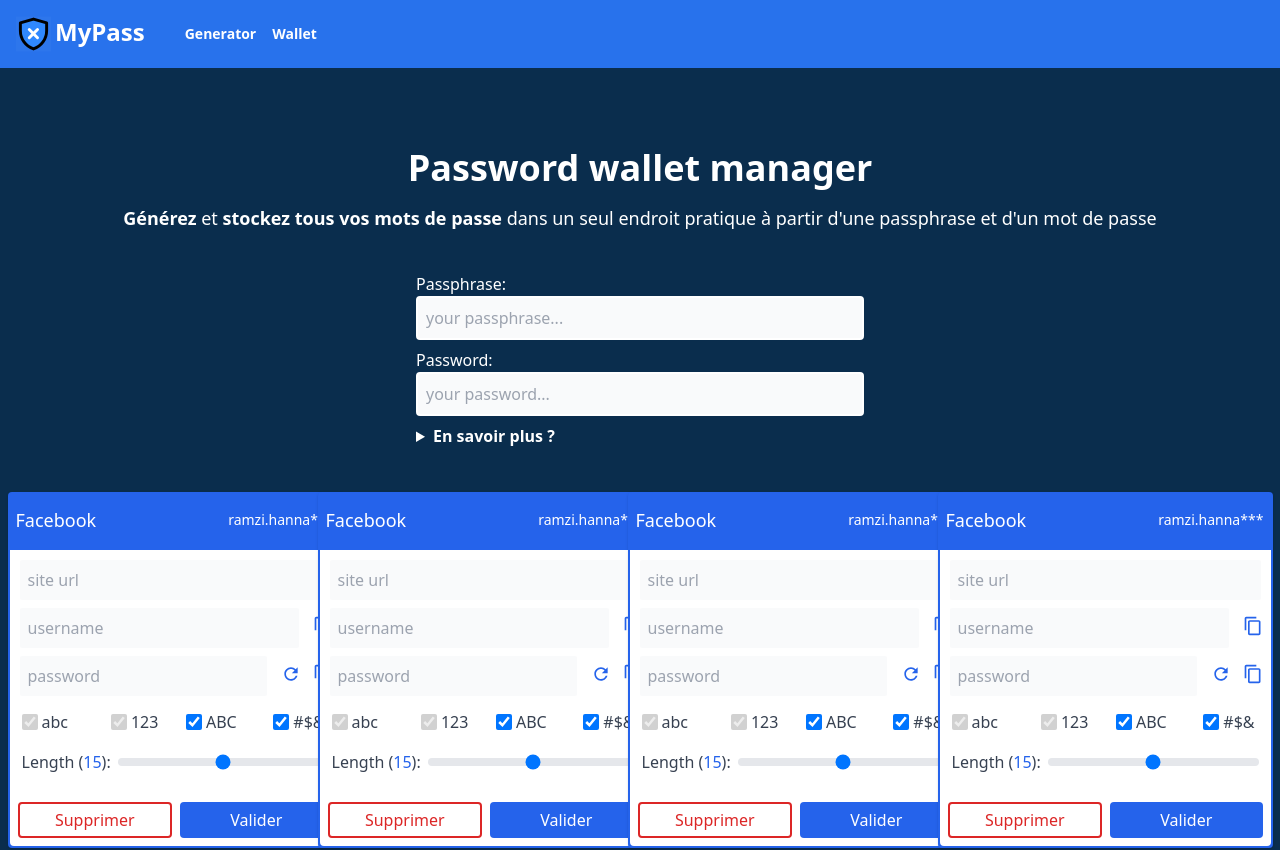
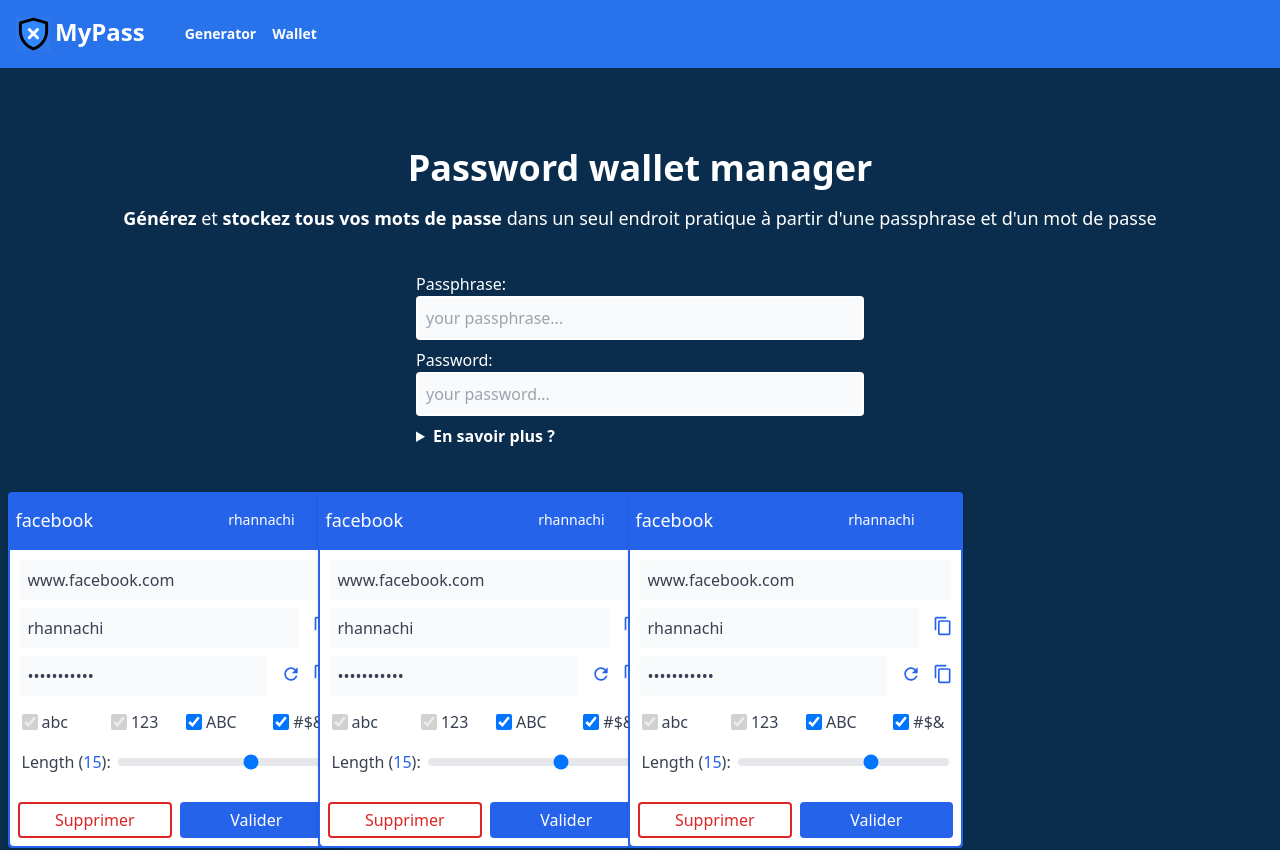
Before and after one commit to rhannachi/easy-remember-password, a Next.js app: page /wallet in a window 1280 px wide. Shown: the top 850 px of the page. Built offline with nearby package versions, Linux system fonts and the light colour scheme.

Commit message:
Feat - add handleSubmit form - Card

```diff
--- a/src/app/wallet/Card.tsx
+++ b/src/app/wallet/Card.tsx
@@ -6,32 +6,118 @@
 import Range from "@/components/Range"
 import Button from "@/components/Button"
 import clsx from "clsx"
+import { SyntheticEvent, useState } from "react"
 
-export default function Card({ className }: { className?: string }) {
+const INPUTS_NAME = [
+  "site-url",
+  "username-input",
+  "password-input",
+  "password-has-lowercase",
+  "password-has-numeric",
+  "password-has-uppercase",
+  "password-has-symbol-character",
+  "password-length-input",
+] as const
+type InputNameType = (typeof INPUTS_NAME)[number]
+
+export type CardType = {
+  uuid: string
+  link: string
+  username: string
+  password: string
+  hasNumeric: boolean
+  hasLowercase: boolean
+  hasUppercase: boolean
+  hasSymbol: boolean
+  length: number
+}
+
+export default function Card({
+  uuid,
+  username,
+  hasNumeric,
+  hasLowercase,
+  hasSymbol,
+  hasUppercase,
+  link,
+  length,
+  password,
+  className,
+}: CardType & { className?: string }) {
+  const [state, setState] = useState<Pick<CardType, "length" | "link" | "username">>({
+    length,
+    link,
+    username,
+  })
+
+  const handleSubmit = (e: SyntheticEvent) => {
+    e.preventDefault()
+    const target = e.target as typeof e.target &
+      Record<`${InputNameType}-${string}`, { value: string; checked: boolean }>
+    const data: Record<InputNameType, string | boolean | number> = {
+      "site-url": target[`site-url-input-${uuid}`].value,
+      "username-input": target[`username-input-${uuid}`].value,
+      "password-input": target[`password-input-${uuid}`].value,
+      "password-has-lowercase": target[`password-has-lowercase-checkbox-${uuid}`].checked,
+      "password-has-numeric": target[`password-has-numeric-checkbox-${uuid}`].checked,
+      "password-has-uppercase": target[`password-has-uppercase-checkbox-${uuid}`].checked,
+      "password-has-symbol-character":
+        target[`password-has-symbol-character-checkbox-${uuid}`].checked,
+      "password-length-input": Number(target[`password-length-input-${uuid}`].value),
+    }
+    console.log("==>", data)
+  }
+
   return (
     <article className={clsx("max-w-md shadow rounded bg-blue-600", className)}>
       {/** * Header ****/}
       <header className={clsx("flex flex-row items-center text-white h-14 p-2 justify-between")}>
-        <div className="basis-1/3 text-lg">Facebook</div>
-        <div className="basis-1/3 text-sm ">ramzi.hanna***</div>
-        {/* <div className="flex justify-end basis-1/3 text-end">*/}
-        {/*  <ButtonIcon*/}
-        {/*    name="close-open-card-button"*/}
-        {/*    className={clsx(!expanded && "rotate-180")}*/}
-        {/*    svg="arrowUp"*/}
-        {/*    size="w-7 h-7"*/}
-        {/*  />*/}
-        {/* </div>*/}
+        <div className="basis-1/3 text-lg">{state.link.split(".")[1]}</div>
+        <div className="basis-1/3 text-sm ">{state.username}</div>
       </header>
       {/** * FORM ****/}
-      <form className="flex flex-col m-0.5 p-2 rounded-b bg-white">
-        <Input placeholder="site url" name="site-url-input" className="" />
+      <form
+        id={uuid}
+        onSubmit={handleSubmit}
+        className="flex flex-col m-0.5 p-2 rounded-b bg-white"
+      >
+        <Input
+          value={state.link}
+          onChange={(e) =>
+            setState((prevState) => ({
+              ...prevState,
+              link: e.target.value,
+            }))
+          }
+          placeholder="site url"
+          name={`site-url-input-${uuid}`}
+          className=""
+        />
         <div className="flex flex-row">
-          <Input placeholder="username" name="username-input" className=" mt-1 mr-2" />
+          <Input
+            value={state.username}
+            placeholder="username"
+            name={`username-input-${uuid}`}
+            className=" mt-1 mr-2"
+            onChange={(e) =>
+              setState((prevState) => ({
+                ...prevState,
+                username: e.target.value,
+              }))
+            }
+          />
           <ButtonIcon name="copy-username-button" className="ml-1" svg="copy" size="w-5 h-5" />
         </div>
         <div className="flex flex-row">
-          <Input placeholder="password" name="password-input" className="mt-1 mr-1" />
+          <Input
+            defaultValue={password}
+            type="password"
+            placeholder="password"
+            name={`password-input-${uuid}`}
+            className="mt-1 mr-1"
+            autoComplete="off"
+            disabled
+          />
           <ButtonIcon
             name="regenerate-password-button"
             className="mx-2"
@@ -43,42 +129,47 @@
         {/** * CHECKBOX ****/}
         <div className="flex flex-row h-10 mt-1 mr-2">
           <Checkbox
-            name="password-contains-lowercase-checkbox"
+            name={`password-has-lowercase-checkbox-${uuid}`}
             className="basis-1/4"
-            checked={true}
+            defaultChecked={hasLowercase}
             label="abc"
             disabled
           />
           <Checkbox
-            name="password-contains-numeric-checkbox"
+            name={`password-has-numeric-checkbox-${uuid}`}
             className="basis-1/4 justify-center"
-            checked={true}
+            defaultChecked={hasNumeric}
             label="123"
             disabled
           />
           <Checkbox
-            name="password-contains-uppercase-checkbox"
+            name={`password-has-uppercase-checkbox-${uuid}`}
             className="basis-1/4 justify-center"
-            checked={true}
-            onChange={() => {}}
+            defaultChecked={hasUppercase}
             label="ABC"
           />
           <Checkbox
-            name="password-contains-special-character-checkbox"
+            name={`password-has-symbol-character-checkbox-${uuid}`}
             className="basis-1/4 justify-end"
-            onChange={() => {}}
-            checked={true}
+            defaultChecked={hasSymbol}
             label="#$&"
           />
         </div>
         {/** * RANGE ****/}
         <Range
           className="h-10 px-1"
-          name="password-length"
+          name={`password-length-input-${uuid}`}
+          value={state.length}
           label={
             <div className="w-24">
-              Length (<span className="text-blue-600">{15}</span>):
+              Length (<span className="text-blue-600">{state.length}</span>):
             </div>
+          }
+          onChange={(e) =>
+            setState((prevState) => ({
+              ...prevState,
+              length: Number(e.target.value),
+            }))
           }
         />
         <div className="flex flex-row justify-end mt-5 items-center">
--- a/src/app/wallet/page.tsx
+++ b/src/app/wallet/page.tsx
@@ -1,4 +1,5 @@
 import dynamic from "next/dynamic"
+import { CardType } from "./Card"
 
 const Form = dynamic(() => import("./Form"), {
   // TODO add loader ....
@@ -10,6 +11,42 @@
   loading: () => <p className="text-white">Loading...</p>,
   ssr: false,
 })
+
+const cards: CardType[] = [
+  {
+    uuid: "2346123", // click sur g ou création new card
+    link: "www.facebook.com",
+    username: "rhannachi",
+    password: "bla bla bla",
+    hasNumeric: true,
+    hasLowercase: true,
+    hasUppercase: true,
+    hasSymbol: true,
+    length: 15,
+  },
+  {
+    uuid: "2678SFGS", // click sur g ou création new card
+    link: "www.facebook.com",
+    username: "rhannachi",
+    password: "bla bla bla",
+    hasNumeric: true,
+    hasLowercase: true,
+    hasUppercase: true,
+    hasSymbol: true,
+    length: 15,
+  },
+  {
+    uuid: "54GGGGSZGR", // click sur g ou création new card
+    link: "www.facebook.com",
+    username: "rhannachi",
+    password: "bla bla bla",
+    hasNumeric: true,
+    hasLowercase: true,
+    hasUppercase: true,
+    hasSymbol: true,
+    length: 15,
+  },
+]
 
 export default function Page() {
   return (
@@ -41,11 +78,9 @@
       </section>
       {/** * Cards ****/}
       <section className="mt-10 justify-items-center grid grid-cols-1 md:grid-cols-2 lg:grid-cols-3 xl:grid-cols-4 ">
-        <Card className="m-1" />
-        <Card className="m-1" />
-        <Card className="m-1" />
-        <Card className="m-1" />
-        <Card className="m-1" />
+        {cards.map((card) => (
+          <Card key={card.uuid} {...card} className="m-1" />
+        ))}
       </section>
     </section>
   )
--- a/src/components/Input.tsx
+++ b/src/components/Input.tsx
@@ -22,7 +22,6 @@
           "text-gray-700 rounded border-2 border-white p-2 bg-gray-50 focus:outline-none focus:shadow-outline",
           inputClassName,
         )}
-        type="text"
       />
     </div>
   )
```
